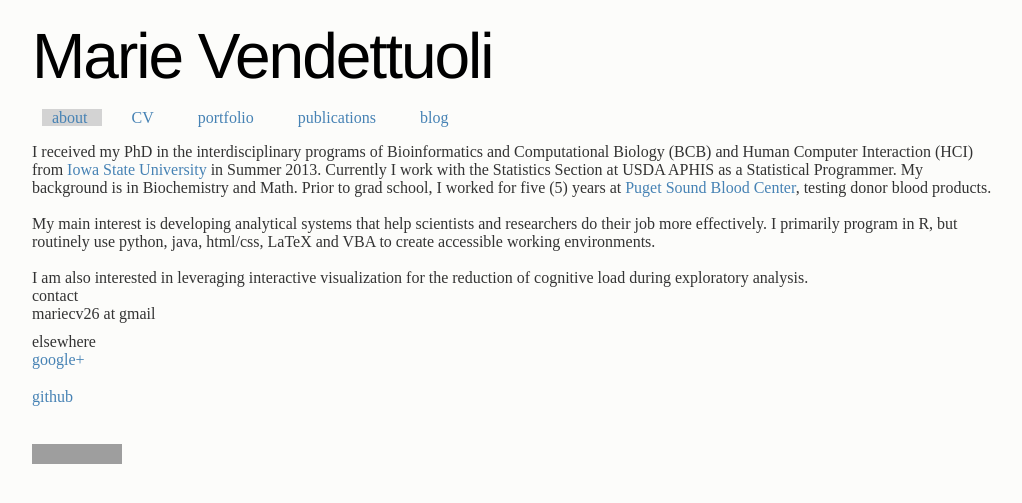
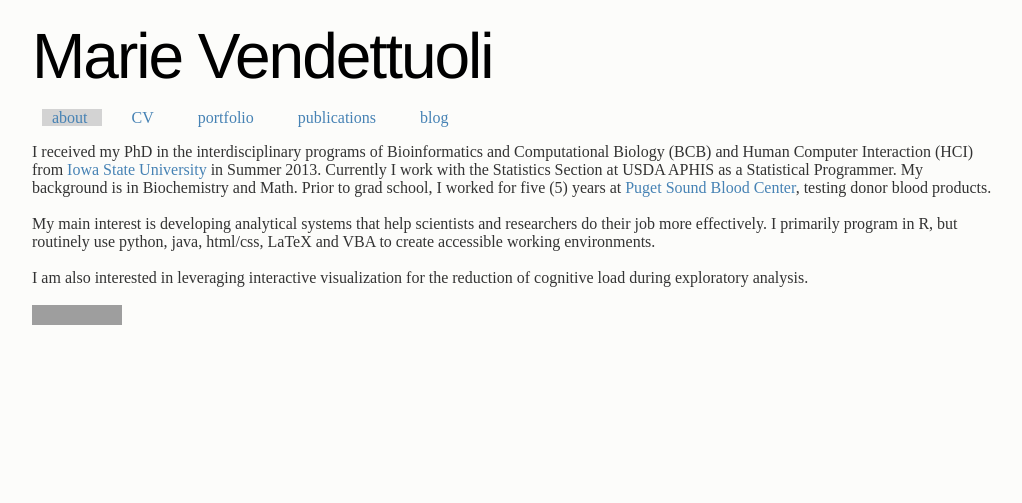
Before and after one commit to mariev/studiousmarie, a Jekyll site: the page built from index.md, in a window 1280 px wide. Shown: the top 503 px of the page, without its empty margins (128-1150 px from the left). Built offline with Jekyll 4.4.1, drawn with Linux system fonts in a browser that asks for light colours; Markdown is read by kramdown in place of the engine named in the settings; grey boxes are pictures that could not be loaded.

Commit message:
move contact info

```diff
--- a/index.md
+++ b/index.md
@@ -25,20 +25,3 @@ section: about
 	cognitive load during exploratory analysis.
 
 </div>
-
-
-<div id = "intro_blurb" >
-
-	<div id = "left">contact</div>
-	<div id = "right">mariecv26 at gmail</div>
-	<div style="clear:left;height:10px">&nbsp;</div>
-	<div id = "left"> elsewhere </div>
-	<div id = "right"><a href = "https://plus.google.com/u/0/112244649329053689918/posts">google+</a></div>
-	<div style="clear:left;height:1px">&nbsp;</div>
-	<div id = "left"> &nbsp; </div>
-	<div id = "right"><a href = "https://github.com/mariev">github</a></div>
-	<div style="clear:left;height:1px">&nbsp;</div>
-	<div id = "left"> &nbsp; </div>
-	<div style="clear:left;height:1px">&nbsp;</div>
-
-</div>
```
